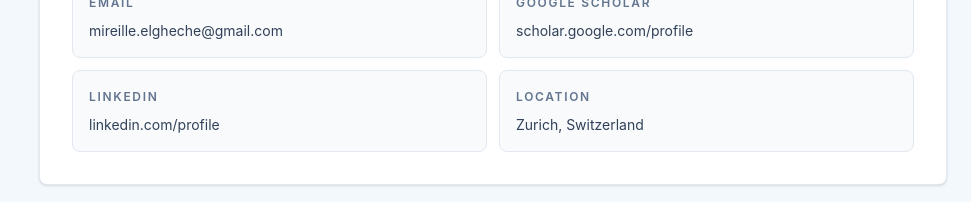
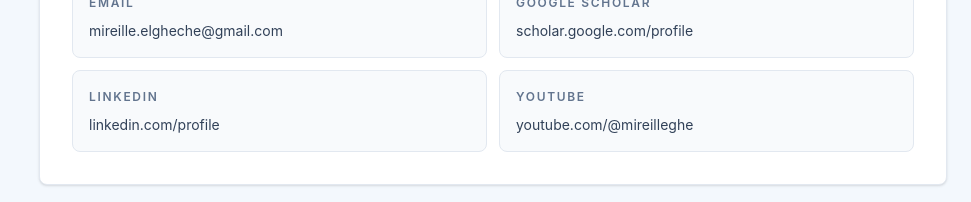
Before and after one commit to megheche/megheche.github.io, a React (Vite) app: page / in a window 1280 px wide. Shown: the part 3158-3360 px from the top of the page, without its empty margins (309-1280 px from the left). Built offline with nearby package versions, Linux system fonts and the light colour scheme.

Commit message:
Replace contact location with YouTube channel link

```diff
--- a/src/App.jsx
+++ b/src/App.jsx
@@ -900,10 +900,10 @@ export default function App() {
                 <span className="text-xs font-semibold uppercase tracking-[0.14em] text-slate-500">LinkedIn</span>
                 <span className="mt-1 block text-sm leading-7 text-slate-700">linkedin.com/profile</span>
               </a>
-              <div className="rounded-lg border border-slate-200 bg-slate-50 px-4 py-3">
-                <span className="text-xs font-semibold uppercase tracking-[0.14em] text-slate-500">Location</span>
-                <span className="mt-1 block text-sm leading-7 text-slate-700">Zurich, Switzerland</span>
-              </div>
+              <a className="rounded-lg border border-slate-200 bg-slate-50 px-4 py-3 transition hover:border-[#2F7CBC]" href="https://www.youtube.com/@mireilleghe" rel="noreferrer" target="_blank">
+                <span className="text-xs font-semibold uppercase tracking-[0.14em] text-slate-500">YouTube</span>
+                <span className="mt-1 block text-sm leading-7 text-slate-700">youtube.com/@mireilleghe</span>
+              </a>
             </div>
           </Section>
         </main>
```
